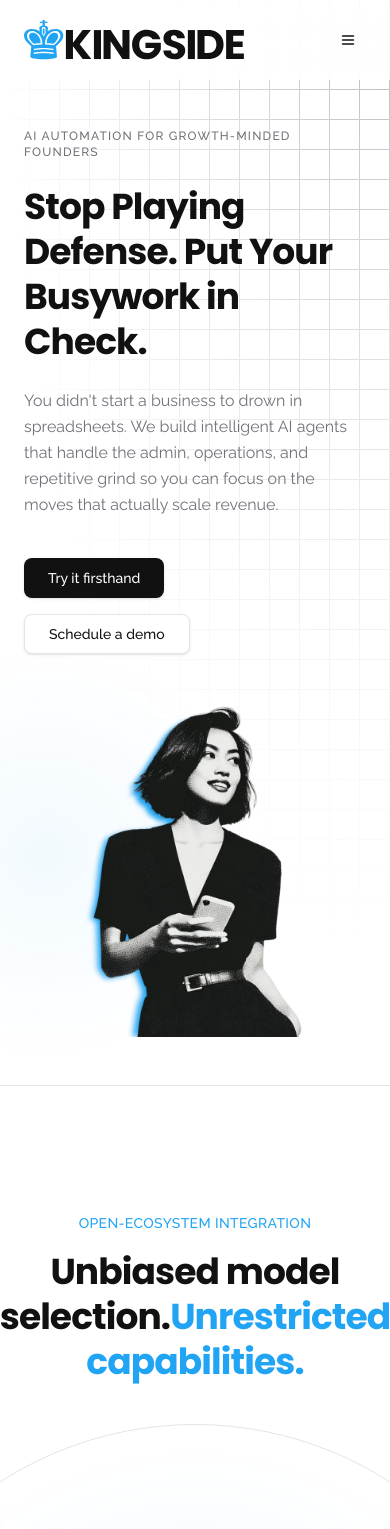
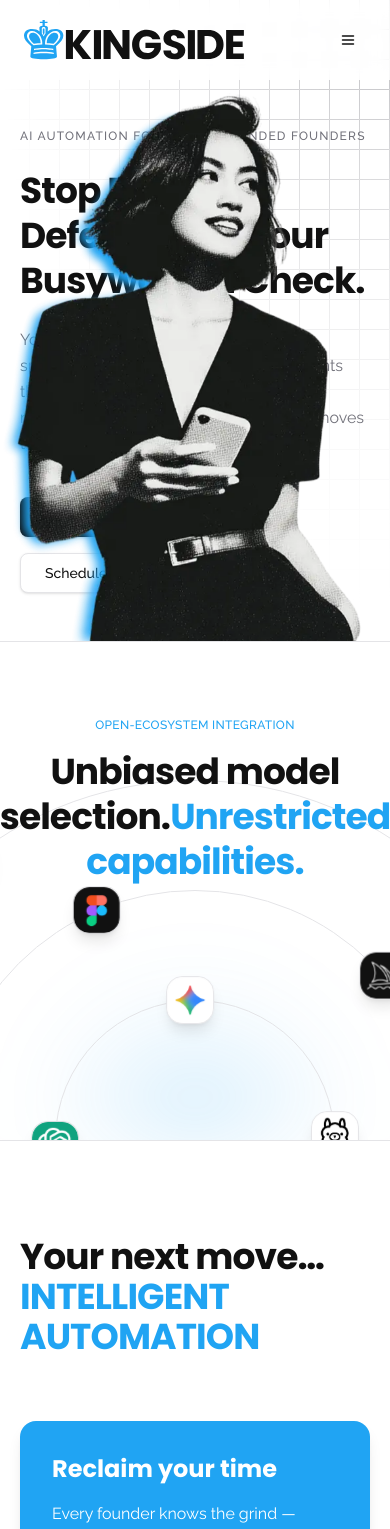
Before and after one commit to rmgtx/Kingsidenew, a React (Vite) app: page / in a window 390 px wide. Shown: the top 1529 px of the page. Built offline with nearby package versions, Linux system fonts and the light colour scheme.

Commit message:
mobile optimization, hero sizing adjusments

```diff
--- a/src/components/sections/BentoGrid.tsx
+++ b/src/components/sections/BentoGrid.tsx
@@ -87,7 +87,7 @@ function BentoCard({
 
 export function BentoGrid() {
   return (
-    <section id="why-kingside" className="py-24 lg:py-32 px-6 lg:px-8 bg-background">
+    <section id="why-kingside" className="py-24 lg:py-32 px-5 sm:px-6 lg:px-8 bg-background">
       <div className="mx-auto max-w-7xl">
         {/* Section Header */}
         <motion.div
--- a/src/components/sections/ContactForm.tsx
+++ b/src/components/sections/ContactForm.tsx
@@ -41,7 +41,7 @@ export function ContactForm() {
   };
 
   return (
-    <section id="contact" className="py-24 lg:py-32 px-6 lg:px-8 bg-background">
+    <section id="contact" className="py-24 lg:py-32 px-5 sm:px-6 lg:px-8 bg-background">
       <div className="mx-auto max-w-7xl">
         <div className="grid grid-cols-1 lg:grid-cols-2 gap-12 lg:gap-20 items-center">
 
--- a/src/components/sections/Footer.tsx
+++ b/src/components/sections/Footer.tsx
@@ -8,7 +8,7 @@ export function Footer() {
   return (
     <footer className="bg-primary text-primary-foreground">
       {/* Main Footer Content */}
-      <div className="mx-auto max-w-7xl px-6 lg:px-8 py-16 lg:py-20">
+      <div className="mx-auto max-w-7xl px-5 sm:px-6 lg:px-8 py-16 lg:py-20">
         <div className="grid grid-cols-1 lg:grid-cols-12 gap-12 lg:gap-8">
 
           {/* Brand Column */}
@@ -127,7 +127,7 @@ export function Footer() {
 
       {/* Bottom Bar */}
       <Separator className="bg-primary-foreground/10" />
-      <div className="mx-auto max-w-7xl px-6 lg:px-8 py-6">
+      <div className="mx-auto max-w-7xl px-5 sm:px-6 lg:px-8 py-6">
         <div className="flex flex-col md:flex-row justify-between items-center gap-4 text-sm text-primary-foreground/50">
           <p>© {currentYear} Kingside Group. All rights reserved.</p>
           <div className="flex gap-6">
--- a/src/components/sections/Hero.tsx
+++ b/src/components/sections/Hero.tsx
@@ -50,10 +50,10 @@ export function Hero() {
       />
 
       {/* Main content */}
-      <div className="relative z-10 mx-auto max-w-7xl w-full px-6 lg:px-8 pt-32 lg:pt-40 pb-12 lg:pb-16 pointer-events-none">
-        <div className="grid grid-cols-1 lg:grid-cols-2 gap-12 lg:gap-8 items-center">
+      <div className="relative z-10 mx-auto max-w-7xl w-full px-5 sm:px-6 lg:px-8 pt-32 lg:pt-40 pb-0 pointer-events-none">
+        <div className="grid grid-cols-1 lg:grid-cols-2 gap-12 lg:gap-8 items-end">
           {/* Left column - Text content */}
-          <div className="max-w-xl pointer-events-auto">
+          <div className="max-w-xl pointer-events-auto pb-12 lg:pb-16">
             {/* Eyebrow text */}
             <motion.p
               initial={{ opacity: 0, y: 20 }}
@@ -110,19 +110,23 @@ export function Hero() {
             </motion.div>
           </div>
 
-          {/* Right column - Marketing professional image */}
+          </div>
+      </div>
+
+      {/* Marketing professional image - absolute positioned below nav to section bottom */}
       <motion.div
         initial={{ opacity: 0, x: 40 }}
         animate={{ opacity: 1, x: 0 }}
         transition={{ duration: 0.7, delay: 0.3 }}
-            className="relative flex justify-center lg:justify-end pointer-events-auto self-end"
+        className="absolute top-20 bottom-0 right-5 sm:right-6 lg:right-8 xl:right-[calc((100vw-80rem)/2+2rem)] flex flex-col justify-end items-center lg:items-end pointer-events-auto z-10"
       >
         {/* ============================================
             ANIMATED BLUE GLOW EFFECT - Hero Background
-                Starts behind marketing image, expands right-to-left
+            Hidden on mobile to prevent overflow, visible on lg+
             ============================================ */}
+        <div className="hidden lg:block absolute inset-0 overflow-hidden pointer-events-none">
           <motion.div
-              className="absolute pointer-events-none right-0 top-1/2 -translate-y-1/2 h-40 w-40 rounded-full bg-accent/30 blur-3xl"
+            className="absolute right-0 top-1/2 -translate-y-1/2 h-40 w-40 rounded-full bg-accent/30 blur-3xl"
             initial={{ x: 64, y: 0, scale: 0.25, opacity: 0.15 }}
             animate={{
               x: [64, -80, -160, -240],
@@ -136,13 +140,14 @@ export function Hero() {
               times: [0, 0.3, 0.7, 1],
             }}
           />
+        </div>
 
         {/* Image container - Marketing professional WebP */}
-            <div className="relative">
+        <div className="relative h-full">
           <img
             src={`${import.meta.env.BASE_URL}marketing-professional.webp`}
             alt="Marketing professional with smartphone"
-                className="relative z-10 w-full max-w-56 sm:max-w-72 lg:max-w-80 xl:max-w-96 h-auto object-contain"
+            className="relative z-10 h-full w-auto object-contain object-bottom"
             onError={(e) => {
               // Hide image container if it fails to load
               const target = e.target as HTMLImageElement;
@@ -151,8 +156,6 @@ export function Hero() {
           />
         </div>
       </motion.div>
-        </div>
-      </div>
     </section>
   );
 }
--- a/src/components/sections/IntelligentAutomation.tsx
+++ b/src/components/sections/IntelligentAutomation.tsx
@@ -75,7 +75,7 @@ export function IntelligentAutomation() {
   return (
     <section
       id="services"
-      className="relative py-24 lg:py-32 px-6 lg:px-8 bg-background overflow-hidden"
+      className="relative py-24 lg:py-32 px-5 sm:px-6 lg:px-8 bg-background overflow-hidden"
       onMouseMove={handleMouseMove}
       onMouseEnter={() => setIsHovering(true)}
       onMouseLeave={() => setIsHovering(false)}
--- a/src/components/sections/OrbitSection.tsx
+++ b/src/components/sections/OrbitSection.tsx
@@ -18,14 +18,14 @@ import OneDriveIcon from '@/assets/large icons/One Drive large.png';
 export function OrbitSection() {
   return (
     <section
-      className="relative w-full flex flex-col items-center justify-end overflow-hidden bg-background text-foreground min-h-[700px] pb-[400px] border-t border-b border-border"
+      className="relative w-full flex flex-col items-center justify-end overflow-hidden bg-background text-foreground min-h-[500px] md:min-h-[600px] lg:min-h-[700px] pb-64 md:pb-80 lg:pb-96 border-t border-b border-border"
       aria-label="AI tools we work with"
     >
-      <div className="container relative z-10 px-4 md:px-6 flex flex-col items-center text-center">
+      <div className="container relative z-10 px-5 sm:px-6 lg:px-8 flex flex-col items-center text-center">
         {/* Header Content */}
         <div className="max-w-4xl space-y-4 relative z-20">
           {/* Eyebrow Text */}
-          <p className="text-sm font-medium tracking-wide uppercase text-accent">
+          <p className="text-xs sm:text-sm font-medium tracking-wide uppercase text-accent">
             Open-Ecosystem Integration
           </p>
 
@@ -36,9 +36,9 @@ export function OrbitSection() {
         </div>
       </div>
 
-      {/* Subtle gradient at orbit center */}
+      {/* Subtle gradient at orbit center - responsive width */}
       <div
-        className="absolute bottom-0 left-1/2 -translate-x-1/2 w-[600px] h-[300px] pointer-events-none"
+        className="absolute bottom-0 left-1/2 -translate-x-1/2 w-[300px] sm:w-[400px] lg:w-[600px] h-[200px] sm:h-[250px] lg:h-[300px] pointer-events-none"
         style={{
           background: 'radial-gradient(circle at center bottom, rgba(32, 164, 243, 0.28) 0%, rgba(32, 164, 243, 0.18) 15%, rgba(32, 164, 243, 0.10) 30%, rgba(32, 164, 243, 0.05) 50%, transparent 70%)',
           filter: 'blur(40px)',
--- a/src/components/sections/WhyKingside.tsx
+++ b/src/components/sections/WhyKingside.tsx
@@ -5,7 +5,7 @@ import { Card, CardContent } from "@/components/ui/card";
 
 export function WhyKingside() {
   return (
-    <section className="py-24 px-6 lg:px-8">
+    <section className="py-24 px-5 sm:px-6 lg:px-8">
       <div className="mx-auto max-w-7xl">
         <div className="mb-16">
           <h2 className="font-heading text-3xl font-bold tracking-tight sm:text-4xl text-left">
--- a/src/index.css
+++ b/src/index.css
@@ -68,6 +68,8 @@ body {
   color: var(--color-foreground);
   -webkit-font-smoothing: antialiased;
   -moz-osx-font-smoothing: grayscale;
+  overflow-x: hidden;
+  width: 100%;
 }
 
 h1,
@@ -141,9 +143,10 @@ h6 {
   opacity: 1;
 }
 
-/* Smooth scrolling */
+/* Smooth scrolling & prevent horizontal overflow on mobile */
 html {
   scroll-behavior: smooth;
+  overflow-x: hidden;
 }
 
 /* Custom Utilities */
```
Also changed, not shown: src/components/sections/AIStats.tsx (+6 -6 lines), src/components/sections/MrBottleneck.tsx (+5 -5 lines), .claude/settings.local.json, 1 other file (tests, documents, lock files or other folders). Lines whose indentation alone changed are shown as unchanged.
